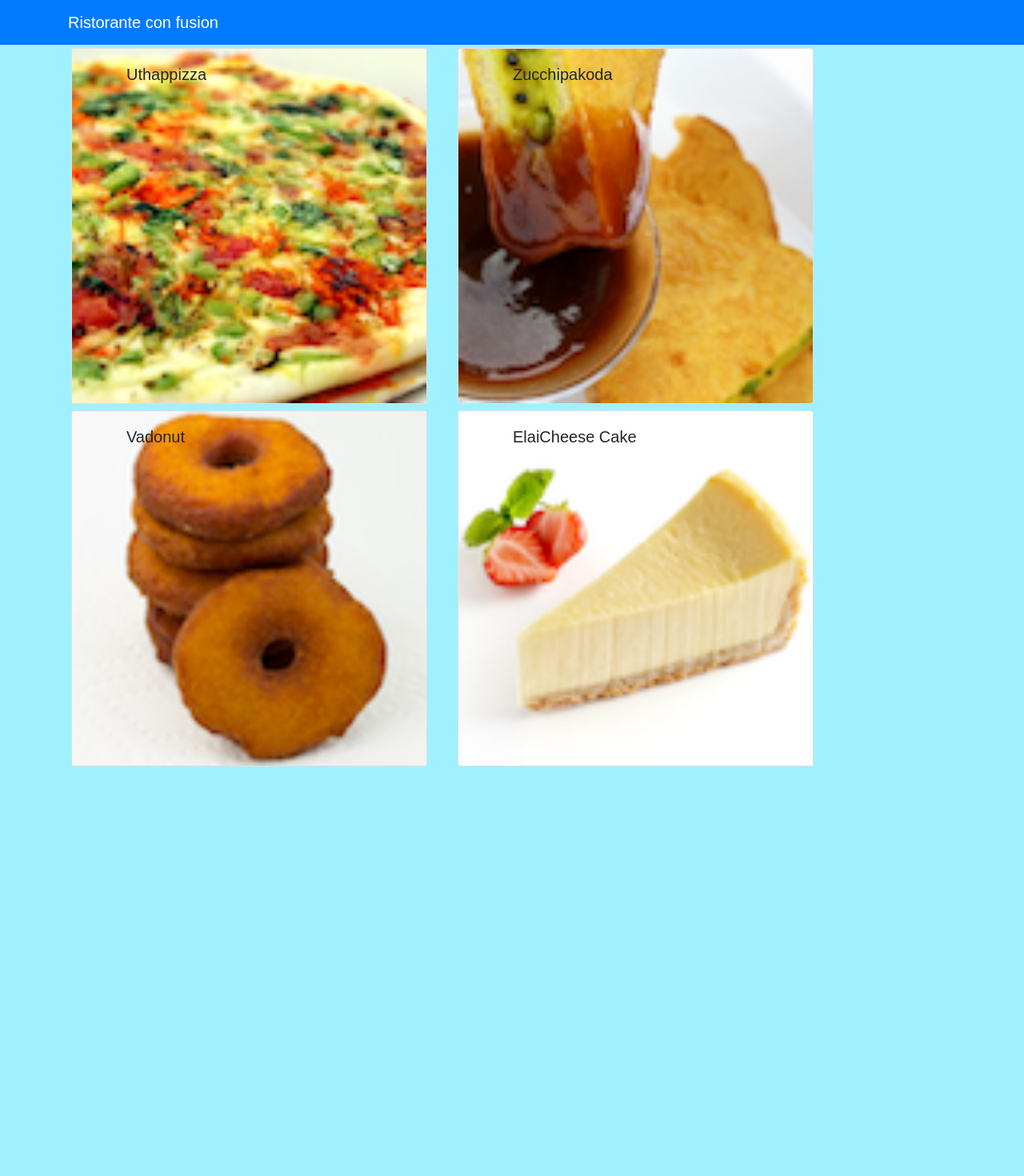
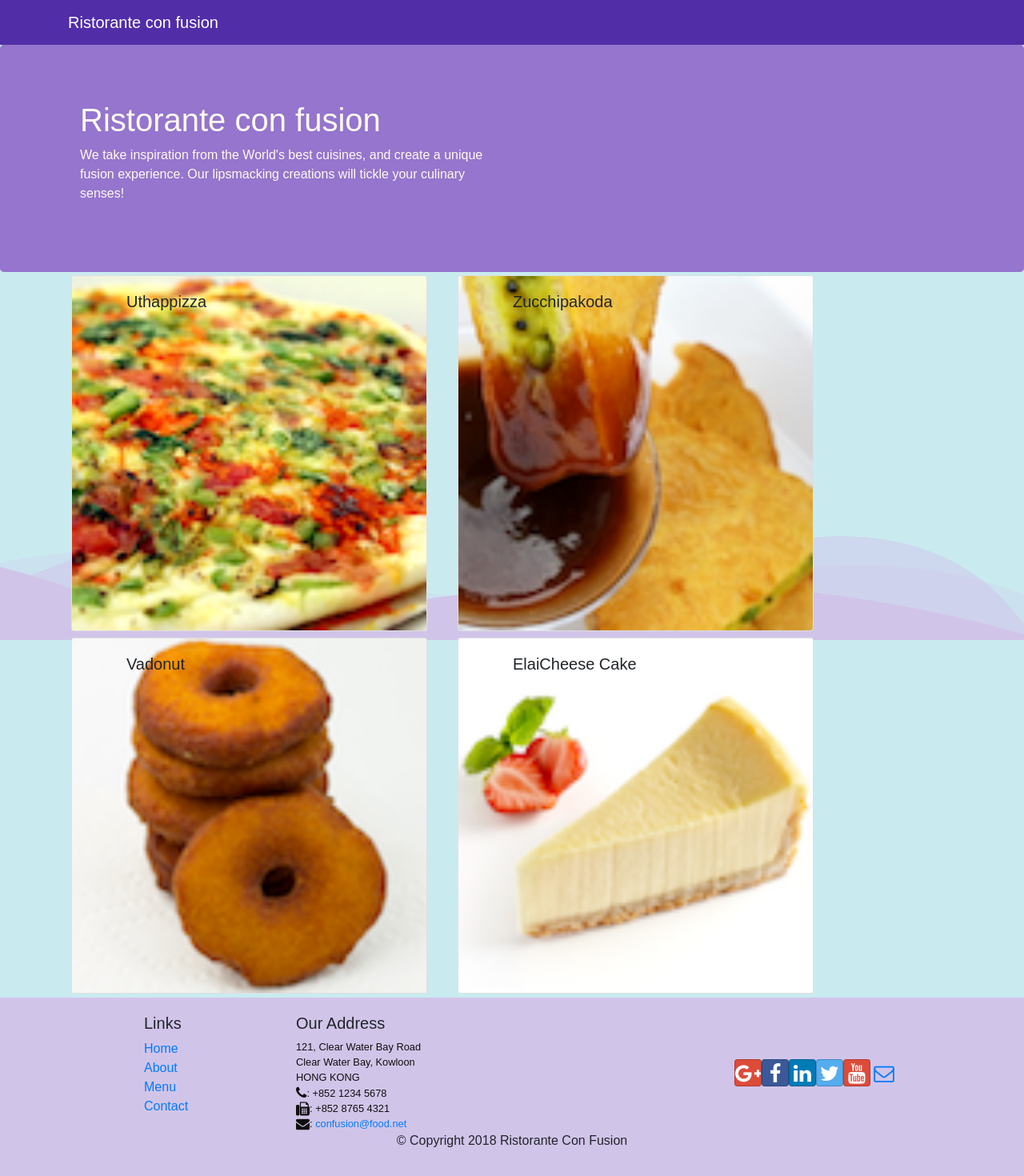
Before and after one commit to mohamed271220/hhkcWeek1, a React (Create React App) app: page /contactus in a window 1280 px wide. Shown: the top 1470 px of the page at 80% size. Before the commit the page ends 963 px from the top, so only its background shows below. Built offline with nearby package versions, Linux system fonts and the light colour scheme.

Commit message:
first Curve&Header,Footer Comps

```diff
--- a/package.json
+++ b/package.json
@@ -4,6 +4,8 @@
   "private": true,
   "dependencies": {
     "bootstrap": "4.0.0",
+    "bootstrap-social": "5.1.1",
+    "font-awesome": "4.7.0",
     "react": "^18.2.0",
     "react-dom": "^18.2.0",
     "react-popper": "0.9.2",
--- a/public/index.html
+++ b/public/index.html
@@ -4,6 +4,9 @@
     <meta charset="utf-8">
     <meta name="viewport" content="width=device-width, initial-scale=1, shrink-to-fit=no">
     <meta name="theme-color" content="#000000">
+    <script src="
+https://cdn.jsdelivr.net/npm/kute.js@2.2.4/dist/kute.min.js
+"></script>
     <!--
       manifest.json provides metadata used when your web app is added to the
       homescreen on Android. See https://developers.google.com/web/fundamentals/engage-and-retain/web-app-manifest/
@@ -25,6 +28,7 @@
     <noscript>
       You need to enable JavaScript to run this app.
     </noscript>
+
     <div id="root"></div>
     <!--
       This HTML file is a template.
--- a/src/App.css
+++ b/src/App.css
@@ -1,3 +1,85 @@
-body{
-    background-color: rgb(160, 241, 255);
+body {
+    background-color: rgb(201, 235, 240);
+    margin:0;
+    font-family: 'prompt',sans-serif;
 }
+.custom-shape-divider-bottom-1674808735 {
+    position: fixed;
+    bottom: 0;
+    left: 0;
+    width: 100%;
+    overflow: hidden;
+    line-height: 0;
+    transform: rotate(180deg);
+    z-index: -1;
+}
+
+.custom-shape-divider-bottom-1674808735 svg {
+    position: relative;
+    display: block;
+    width: calc(145% + 1.3px);
+    height: 149px;
+}
+
+.custom-shape-divider-bottom-1674808735 .shape-fill {
+    fill: #D1C4E9;
+}
+
+/** For tablet devices **/
+@media (min-width: 768px) and (max-width: 1023px) {
+    .custom-shape-divider-bottom-1674808735 svg {
+        width: calc(171% + 1.3px);
+        height: 183px;
+    }
+}
+
+/** For mobile devices **/
+@media (max-width: 767px) {
+    .custom-shape-divider-bottom-1674808735 svg {
+        width: calc(100% + 1.3px);
+        height: 98px;
+    }
+}
+.row-header{
+    margin:0px auto;
+    padding:0px auto;
+}
+
+.row-content {
+    margin:0px auto;
+    padding: 50px 0px 50px 0px;
+    border-bottom: 1px ridge;
+    min-height:400px;
+}
+
+.footer{
+    background-color: #D1C4E9;
+    margin:0px auto;
+    padding: 20px 0px 20px 0px;
+}
+.jumbotron {
+    padding:70px 30px 70px 30px;
+    margin:0px auto;
+    background: #9575CD ;
+    color:floralwhite;
+}
+
+address{
+    font-size:80%;
+    margin:0px;
+    color:#0f0f0f;
+}
+
+.navbar-dark {
+    background-color: #512DA8;
+}
+/* .spacer{
+    aspect-ratio: 16/9;
+    width: 100%;
+    background-repeat: no-repeat;
+    background-position: center;
+    background-size: cover;
+}
+.layer {
+    background-image: url('components/layered-waves-haikei\ \(2\).svg');
+} */
--- a/src/App.js
+++ b/src/App.js
@@ -11,6 +11,7 @@ class App extends Component {
       <div>
         <Main/>
       </div>
+
     );
   }
 }
--- /dev/null
+++ b/src/components/FooterComponent.js
@@ -0,0 +1,50 @@
+import React from "react";
+
+
+function Footer(props) {
+    return (
+        <div className="footer">
+            <div className="container">
+                <div className="row justify-content-center">
+                    <div className="col-4 offset-1 col-sm-2">
+                        <h5>Links</h5>
+                        <ul className="list-unstyled">
+                            <li><a href="#">Home</a></li>
+                            <li><a href="#">About</a></li>
+                            <li><a href="#">Menu</a></li>
+                            <li><a href="contactus.html">Contact</a></li>
+                        </ul>
+                    </div>
+                    <div className="col-7 col-sm-5">
+                        <h5>Our Address</h5>
+                        <address>
+                            121, Clear Water Bay Road<br />
+                            Clear Water Bay, Kowloon<br />
+                            HONG KONG<br />
+                            <i className="fa fa-phone fa-lg"></i>: +852 1234 5678<br />
+                            <i className="fa fa-fax fa-lg"></i>: +852 8765 4321<br />
+                            <i className="fa fa-envelope fa-lg"></i>: <a href="mailto:confusion@food.net">
+                                confusion@food.net</a>
+                        </address>
+                    </div>
+                    <div className="col-12 col-sm-4 align-self-center">
+                        <div className="text-center">
+                            <a className="btn btn-social-icon btn-google" href="http://google.com/+"><i className="fa fa-google-plus"></i></a>
+                            <a className="btn btn-social-icon btn-facebook" href="http://www.facebook.com/profile.php?id="><i className="fa fa-facebook"></i></a>
+                            <a className="btn btn-social-icon btn-linkedin" href="http://www.linkedin.com/in/"><i className="fa fa-linkedin"></i></a>
+                            <a className="btn btn-social-icon btn-twitter" href="http://twitter.com/"><i className="fa fa-twitter"></i></a>
+                            <a className="btn btn-social-icon btn-google" href="http://youtube.com/"><i className="fa fa-youtube"></i></a>
+                            <a className="btn btn-social-icon" href="mailto:"><i className="fa fa-envelope-o"></i></a>
+                        </div>
+                    </div>
+                </div>
+                <div className="row justify-content-center">
+                    <div className="col-auto">
+                        <p>© Copyright 2018 Ristorante Con Fusion</p>
+                    </div>
+                </div>
+            </div>
+        </div>
+    )
+}
+export default Footer
--- /dev/null
+++ b/src/components/HeaderComponent.js
@@ -0,0 +1,33 @@
+import React, { Component } from "react";
+import { Navbar, NavbarBrand, Jumbotron } from 'reactstrap';
+class Header extends Component {
+    render() {
+        return (
+            //react fragment grouping together react comps
+            //without adding extra nodes
+            <React.Fragment>
+                <Navbar dark >
+                    <div className='container'>
+                        <NavbarBrand href="/">Ristorante con fusion</NavbarBrand>
+                    </div>
+                </Navbar>
+                <Jumbotron>
+                    {/* info to be displayed at the nav bar */}
+                    <div className="container">
+                        <div className="row row-header">
+                            <div className="col-12 col-sm-6">
+                                <h1>Ristorante con fusion</h1>
+                                <p>We take inspiration from the World's best cuisines,
+                                    and create a unique fusion experience. Our lipsmacking
+                                    creations will tickle your culinary senses!</p>
+                            </div>
+                        </div>
+                    </div>
+                </Jumbotron>
+            </React.Fragment>
+
+        );
+    }
+
+}
+export default Header;
--- a/src/components/MainComponent.js
+++ b/src/components/MainComponent.js
@@ -3,7 +3,8 @@ import { Navbar, NavbarBrand } from 'reactstrap';
 import Menu from './/MenuComponent';
 import DishDetail from './DishdetailComponent';
 import { DISHES } from '../shared/dishes';
-
+import Header from './HeaderComponent';
+import Footer from './FooterComponent';
 
 class Main extends Component {
     constructor(props) {
@@ -19,15 +20,22 @@ class Main extends Component {
     render() {
         return (
             <div>
-                <Navbar dark color="primary">
-                    <div className='container'>
-                        <NavbarBrand href="/">Ristorante con fusion</NavbarBrand>
-                    </div>
-                </Navbar>
+                <Header />
                 <Menu dishes={this.state.dishes}
                     onClick={(dishId) => this.onDishSelect(dishId)} />
+                <div class="custom-shape-divider-bottom-1674808735">
+                    <svg data-name="Layer 1" xmlns="http://www.w3.org/2000/svg" viewBox="0 0 1200 120" preserveAspectRatio="none">
+                        <path d="M0,0V46.29c47.79,22.2,103.59,32.17,158,28,70.36-5.37,136.33-33.31,206.8-37.5C438.64,32.43,512.34,53.67,583,72.05c69.27,18,138.3,24.88,209.4,13.08,36.15-6,69.85-17.84,104.45-29.34C989.49,25,1113-14.29,1200,52.47V0Z" opacity=".25" class="shape-fill"></path>
+                        <path d="M0,0V15.81C13,36.92,27.64,56.86,47.69,72.05,99.41,111.27,165,111,224.58,91.58c31.15-10.15,60.09-26.07,89.67-39.8,40.92-19,84.73-46,130.83-49.67,36.26-2.85,70.9,9.42,98.6,31.56,31.77,25.39,62.32,62,103.63,73,40.44,10.79,81.35-6.69,119.13-24.28s75.16-39,116.92-43.05c59.73-5.85,113.28,22.88,168.9,38.84,30.2,8.66,59,6.17,87.09-7.5,22.43-10.89,48-26.93,60.65-49.24V0Z" opacity=".5" class="shape-fill"></path>
+                        <path d="M0,0V5.63C149.93,59,314.09,71.32,475.83,42.57c43-7.64,84.23-20.12,127.61-26.46,59-8.63,112.48,12.24,165.56,35.4C827.93,77.22,886,95.24,951.2,90c86.53-7,172.46-45.71,248.8-84.81V0Z" class="shape-fill"></path>
+                    </svg>
+                </div>
+
+
+
                 <DishDetail
                     dish={this.state.dishes.filter((dish) => dish.id === this.state.selectedDish)[0]} />
+                <Footer />
             </div>
         );
     }
--- a/src/index.js
+++ b/src/index.js
@@ -4,6 +4,8 @@ import 'bootstrap/dist/css/bootstrap.min.css'
 import './index.css';
 import App from './App';
 import registerServiceWorker from './registerServiceWorker';
+import 'font-awesome/css/font-awesome.css';
+import 'bootstrap-social/bootstrap-social.css';
 
 ReactDOM.render(<App />, document.getElementById('root'));
 registerServiceWorker();
```
Also changed, not shown: src/components/menuComponent.js (line endings or trailing spaces), 1 other file (tests, documents, lock files or other folders).
